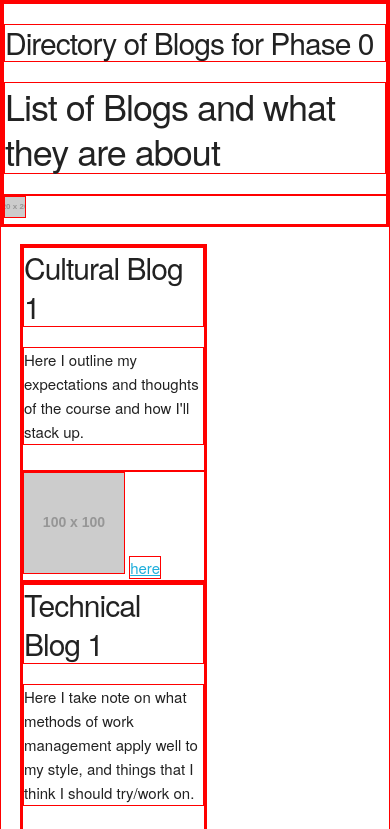
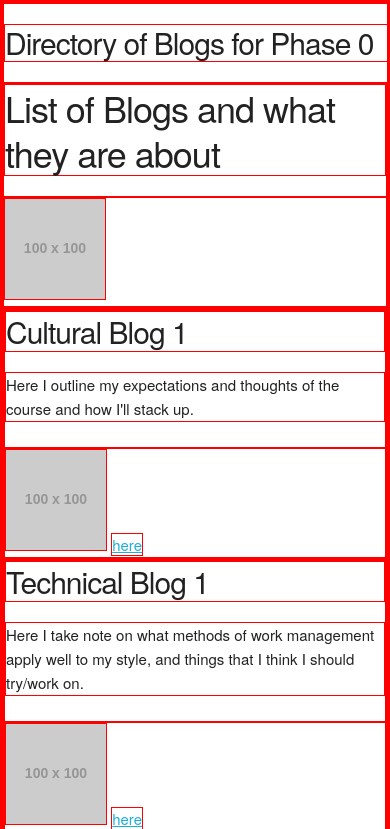
Before and after one commit to MichaelMitch/MichaelMitch.github.io, a plain HTML site: page index.html in a window 390 px wide. Shown: the top 829 px of the page. Drawn offline with nearby package versions, Linux system fonts and the light colour scheme; placeholder pictures from the web are drawn by us.

Commit message:
trying to resize the header bar and drop the image down

```diff
--- a/index.html
+++ b/index.html
@@ -9,14 +9,20 @@
   </head>
   <body>
     <div class="row">
-        <div class="six columns" style="margin-right: 4.66666666667%">
-          <h1>Directory of Blogs for Phase 0</h1>
-          <h2>List of Blogs and what they are about</h2>
+      <div class="headerbar seven">
+        <h1>Directory of Blogs for Phase 0</h1>
+      </div>
+      <div class="five columns imgheader1">
+          <img src="http://via.placeholder.com/100x100">
+      </div>
+        <div class="six columns" style="margin-left: 0%">
+            <h2>List of Blogs and what they are about</h2>
         </div>
-        <div class="five columns">
-            <img src="http://via.placeholder.com/20x20">
-        </div>
+      <div class="two columns imgheader2">
+        <img src="http://via.placeholder.com/100x100">
+      </div>
     </div>
+
     <div class="blogcardcontainer">
       <div class="row blogcard" >
             <div class="ten columns">
--- a/styles/main.css
+++ b/styles/main.css
@@ -6,7 +6,18 @@
     .navbar{
         display: none;
     }
+    .blogcardcontainer{
+        margin-left: auto;
+        margin-right: auto;
     }
+    .imgheader1{
+        display: none;
+    }
+    .headerbar{
+        width: 100%;
+    }
+}
+@media  (min-width:1000px){
     .blogcardcontainer{
         width: 48%;
         float: left;
@@ -15,6 +26,15 @@
         margin-right: 26%;
         margin-bottom: 4.6666666667%;
         }
+    .imgheader2{
+        display: none;
+    }
+    .headerbar{
+        margin-right: 56.6666666667%;
+
+    }
+}
+
 
 .nav-entry{
 
```
Lines whose indentation alone changed are shown as unchanged.
